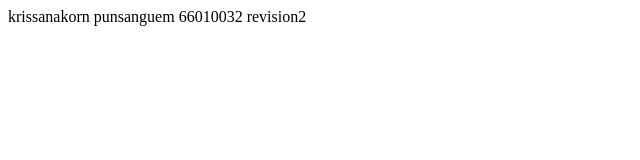
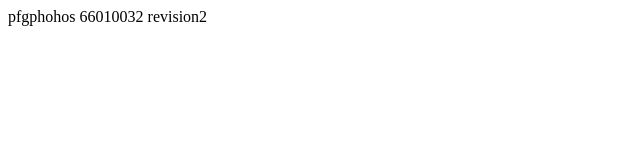
Before and after one commit to folk-krissanakorn/git101, a plain HTML site: page index.html in a window 1280 px wide. Shown: the whole page, without its empty margins (0-640 px from the left). Drawn offline with Linux system fonts and the light colour scheme.

Commit message:
Update index.html

```diff
--- a/index.html
+++ b/index.html
@@ -6,6 +6,6 @@
     <title>Document</title>
 </head>
 <body>
-    krissanakorn punsanguem 66010032 revision2
+    pfgphohos 66010032 revision2
 </body>
 </html>
```
